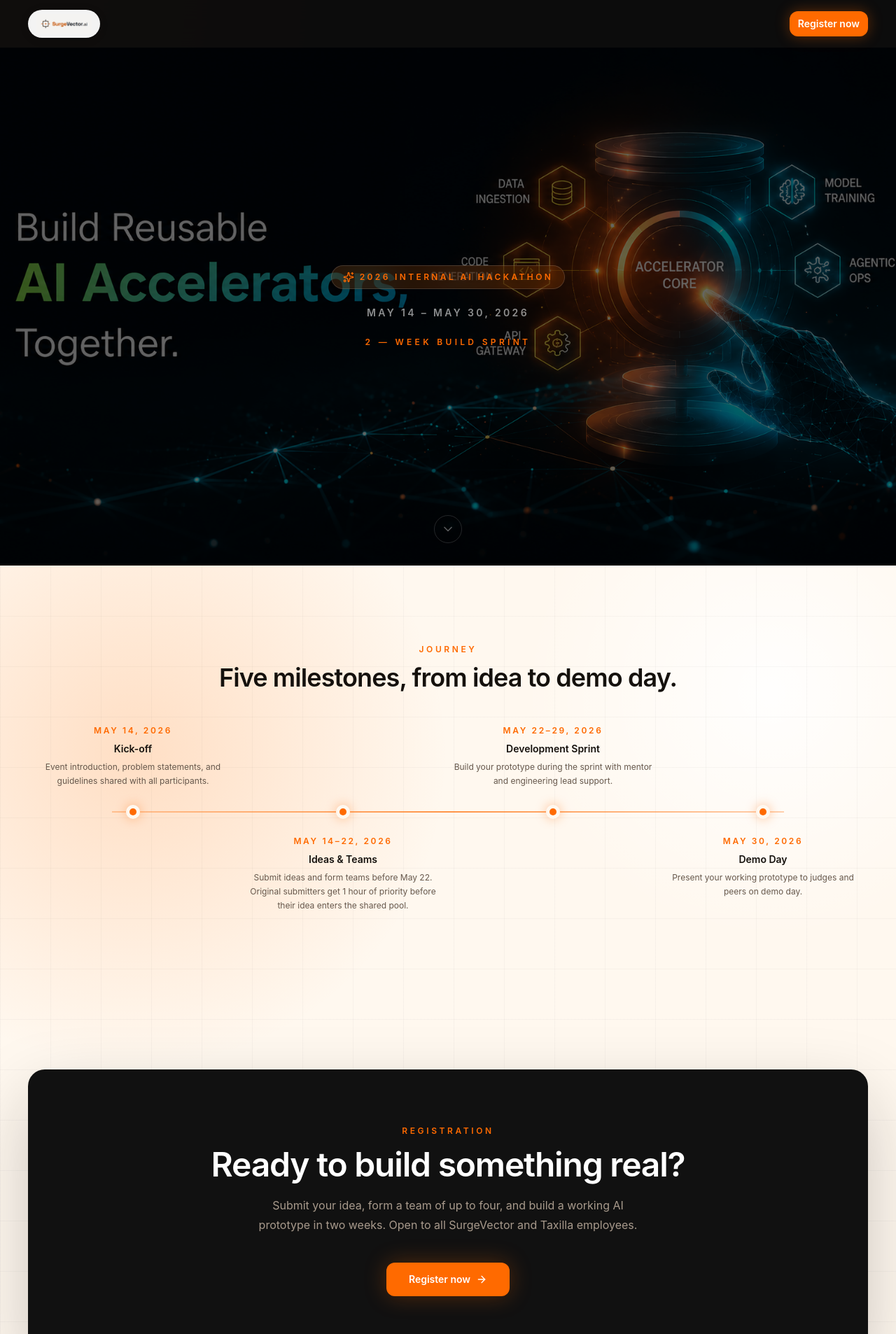
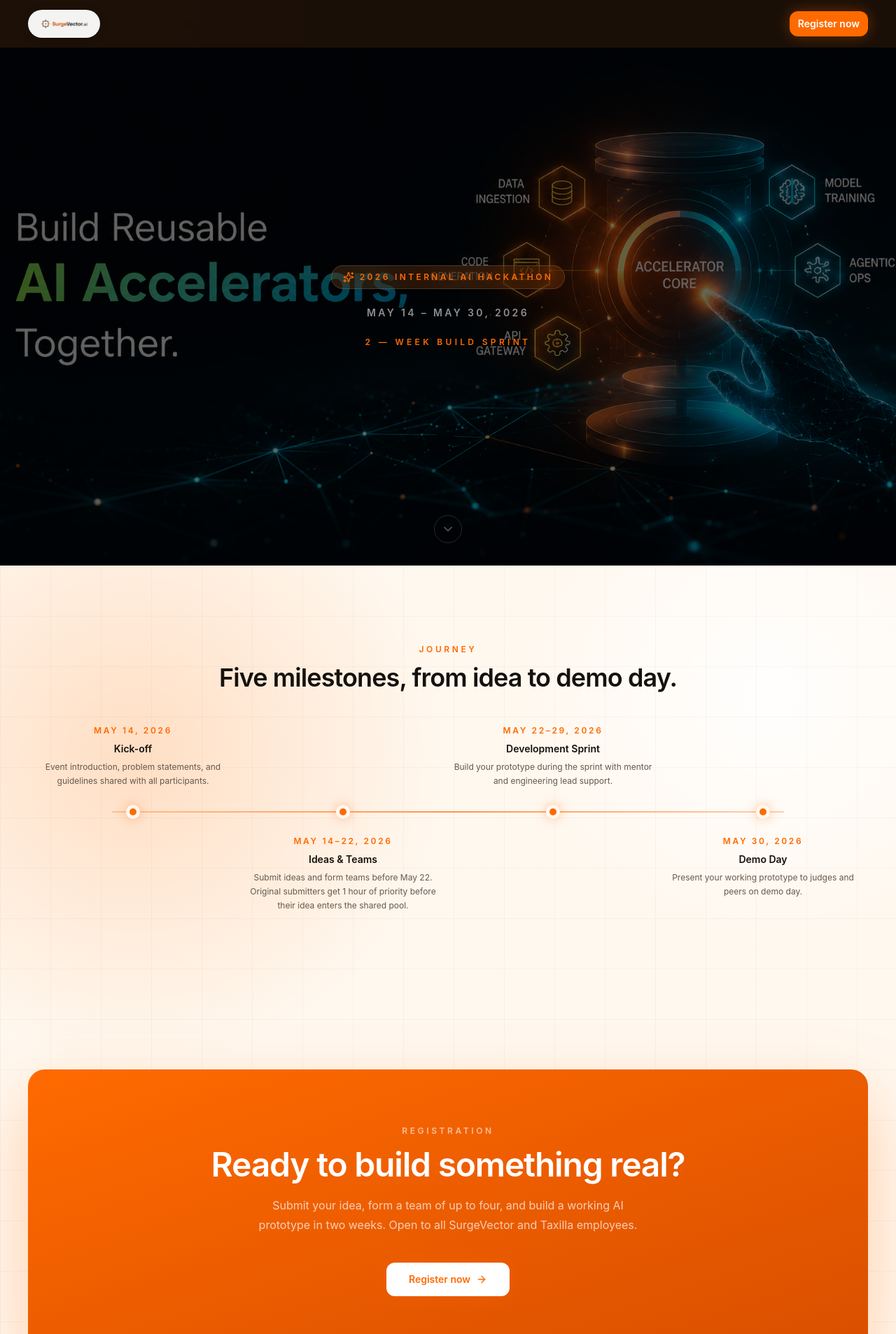
Before and after one commit to vknimmala/hackathon-org, a Next.js app: page / in a window 1280 px wide. Shown: the top 1906 px of the page at 70% size. Built offline with nearby package versions, Linux system fonts and the light colour scheme.

Commit message:
﻿fix: replace black header and black registration CTA with on-brand warm tones
- Header bg: #0d0d0d -> #1c1008 (dark warm brown, on-brand vs pure black)
- Registration CTA: black card -> orange gradient (from-[#ff6a00] to-[#d94f00]) with white text and white button

```diff
--- a/src/app/(marketing)/page.tsx
+++ b/src/app/(marketing)/page.tsx
@@ -28,7 +28,7 @@
   return (
     <>
       {/* ── Sticky dark header ── */}
-      <header className="sticky top-0 z-30 flex items-center justify-between bg-[#0d0d0d]/95 px-6 py-3.5 backdrop-blur-xl sm:px-8 lg:px-10">
+      <header className="sticky top-0 z-30 flex items-center justify-between bg-[#1c1008]/95 px-6 py-3.5 backdrop-blur-xl sm:px-8 lg:px-10">
         <Link aria-label="SurgeVector Hackathon home" href="/">
           <span className="flex items-center overflow-hidden rounded-xl bg-white/95 px-3 py-1.5 shadow-[0_2px_12px_rgba(0,0,0,0.2)]">
             <Image
@@ -220,8 +220,8 @@
             className="py-20 sm:py-24 lg:py-28"
           >
             <FadeIn>
-              <div className="overflow-hidden rounded-3xl bg-[#111111] px-8 py-16 text-center shadow-[0_40px_100px_rgba(17,17,17,0.22)] sm:px-16 sm:py-20">
-                <p className="text-xs font-semibold uppercase tracking-[0.3em] text-primary">
+              <div className="overflow-hidden rounded-3xl bg-gradient-to-br from-[#ff6a00] to-[#d94f00] px-8 py-16 text-center shadow-[0_40px_100px_rgba(255,106,0,0.30)] sm:px-16 sm:py-20">
+                <p className="text-xs font-semibold uppercase tracking-[0.3em] text-white/60">
                   Registration
                 </p>
                 <h2
@@ -230,7 +230,7 @@
                 >
                   Ready to build something real?
                 </h2>
-                <p className="mx-auto mt-5 max-w-xl text-base leading-7 text-[#a89a8c]">
+                <p className="mx-auto mt-5 max-w-xl text-base leading-7 text-white/70">
                   Submit your idea, form a team of up to four, and build a
                   working AI prototype in two weeks. Open to all SurgeVector and
                   Taxilla employees.
@@ -238,7 +238,7 @@
                 <div className="mt-10 flex flex-col items-center gap-4 sm:flex-row sm:justify-center">
                   <Button
                     asChild
-                    className="h-12 bg-primary px-8 text-white hover:bg-primary/90"
+                    className="h-12 border-0 bg-white px-8 text-primary hover:bg-white/90"
                     size="lg"
                   >
                     <Link href="/register">
```
